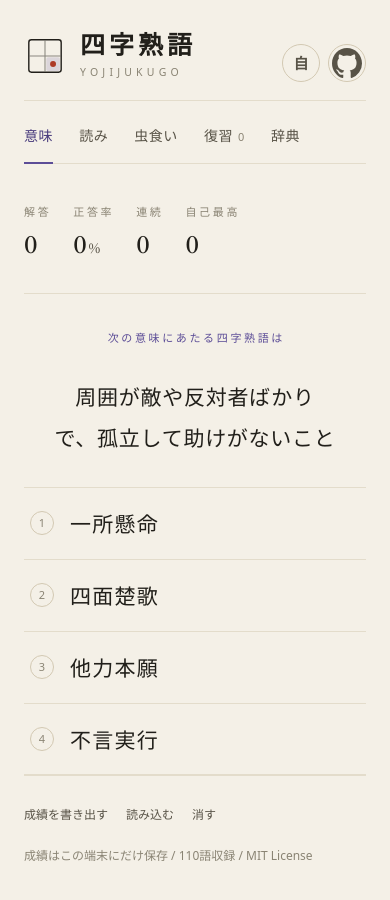
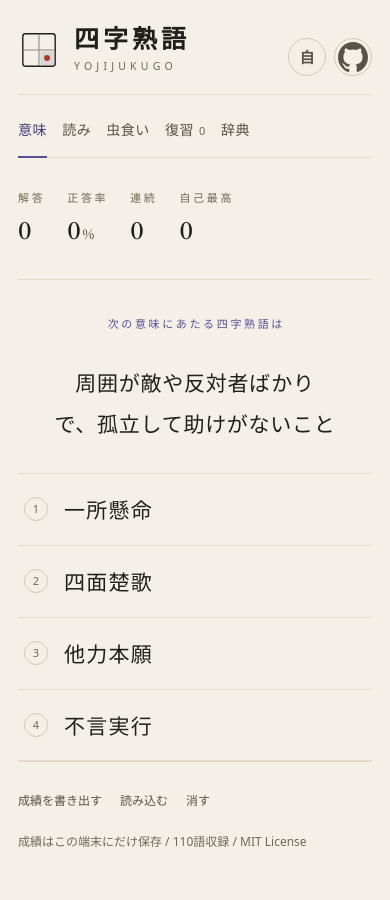
Before and after one commit to miruky/yojijukugo, a website built with Vite: page index.html in a window 390 px wide. Built offline with nearby package versions, Linux system fonts and the light colour scheme.

Commit message:
淡色文字のコントラストをAAに上げモバイルの余白を調整する

```diff
--- a/src/style.css
+++ b/src/style.css
@@ -12,7 +12,7 @@
   --sink: #ece7da;
   --ink: #211f1a;
   --ink-soft: #585347;
-  --ink-faint: #8a8474;
+  --ink-faint: #6f6857;
   --rule: #e3dccb;
   --rule-strong: #d2c8b2;
   /* 江戸紫を一点アクセントに */
@@ -48,7 +48,7 @@
   --sink: #221f17;
   --ink: #ece7d8;
   --ink-soft: #a8a18d;
-  --ink-faint: #797261;
+  --ink-faint: #8a8270;
   --rule: #2a2820;
   --rule-strong: #3b3829;
   --accent: #b6a7e6;
@@ -65,7 +65,7 @@
     --sink: #221f17;
     --ink: #ece7d8;
     --ink-soft: #a8a18d;
-    --ink-faint: #797261;
+    --ink-faint: #8a8270;
     --rule: #2a2820;
     --rule-strong: #3b3829;
     --accent: #b6a7e6;
@@ -920,6 +920,22 @@ button {
 /* ── レスポンシブ ── */
 
 @media (max-width: 540px) {
+  #app {
+    padding: 0 18px 48px;
+  }
+
+  .site-header {
+    padding-top: 24px;
+  }
+
+  .tabs-bar {
+    gap: 15px;
+  }
+
+  .stage {
+    padding-top: 32px;
+  }
+
   .scoreline {
     gap: 18px 22px;
   }
```
